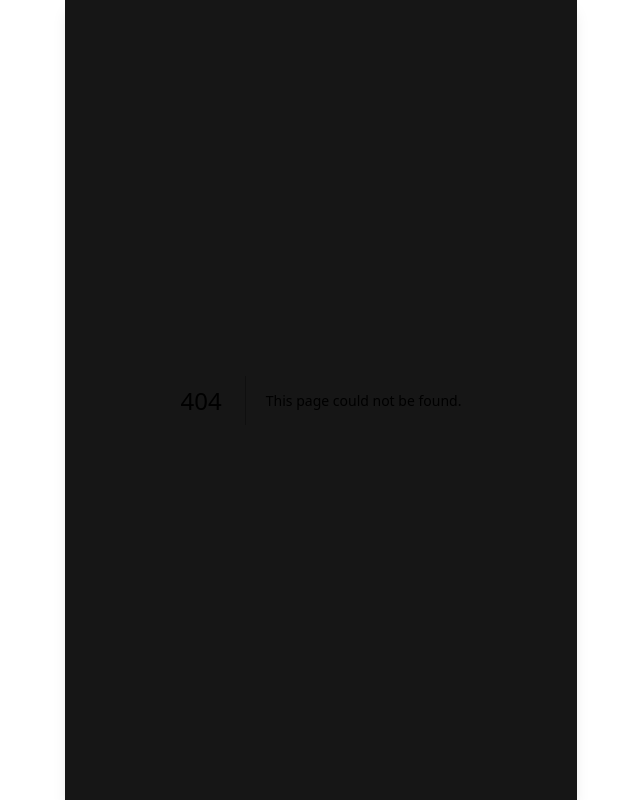
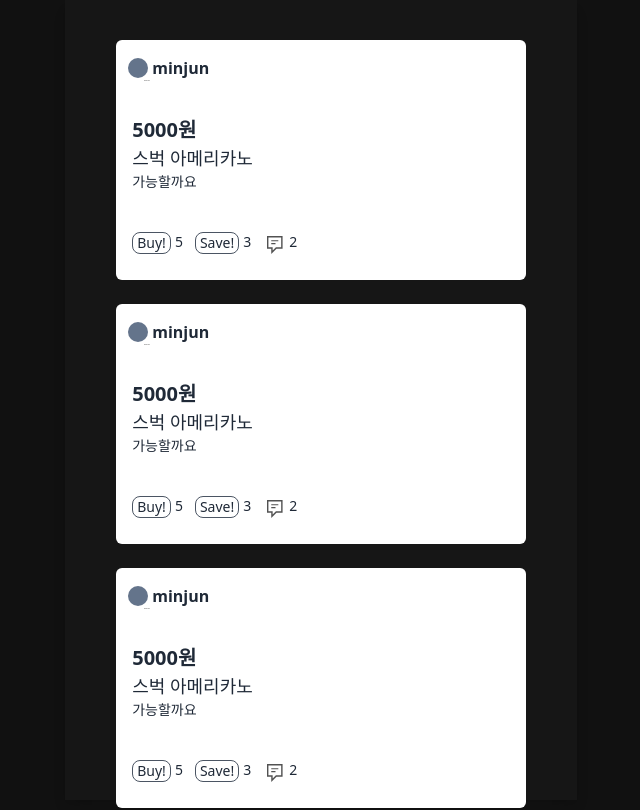
Before and after one commit to sockki/scrooge, a Next.js app: page /profile/mycomment in a window 1280 px wide. Before the commit this address had no page. Shown: the top 810 px of the page, without its empty margins (319-959 px from the left). Built offline with nearby package versions, Linux system fonts and the light colour scheme.

Commit message:
프론트 완성

```diff
--- a/components/layout.tsx
+++ b/components/layout.tsx
@@ -1,4 +1,5 @@
 import Head from "next/head";
+import Link from "next/link";
 
 interface LayoutProps {
   seotitle: string;
@@ -14,7 +15,7 @@ export default function Layout({ seotitle, children }: LayoutProps) {
       <div className="bg-[#161616] w-full max-w-lg z-50 px-10 py-3 fixed text-white border-b-0 top-0 flex justify-between">
         <span className="text-lg font-serif">scrooge</span>
         <div className="flex justify-center items-center space-x-2">
-          <div className="w-7 h-7 bg-white rounded-full hover:bg-gray-200 shadow-md flex justify-center items-center">
+          <Link href={`/post/upload`} className="w-7 h-7 bg-white rounded-full hover:bg-gray-200 shadow-md flex justify-center items-center">
             <svg
               xmlns="http://www.w3.org/2000/svg"
               fill="#e0d911"
@@ -35,11 +36,11 @@ export default function Layout({ seotitle, children }: LayoutProps) {
                 <path d="M21,14.571C21,16.465,18.538,18,15.5,18S10,16.465,10,14.571s2.462-3.428,5.5-3.428S21,12.678,21,14.571Zm-5.5,5.286c-3.038,0-5.5-1.535-5.5-3.428v2.142C10,20.465,12.462,22,15.5,22S21,20.465,21,18.571V16.429C21,18.322,18.538,19.857,15.5,19.857Zm-7-11c3.038,0,5.5-1.535,5.5-3.428S11.538,2,8.5,2,3,3.535,3,5.429,5.462,8.857,8.5,8.857Zm-.125,4a5.58,5.58,0,0,1,2.181-2.389,8.44,8.44,0,0,1-2.056.25C5.462,10.714,3,9.179,3,7.286V9.428C3,11.3,5.4,12.811,8.375,12.853ZM8.5,22a8.83,8.83,0,0,0,1.079-.067,4.917,4.917,0,0,1-1.37-2.085C5.307,19.753,3,18.261,3,16.429v2.142C3,20.465,5.462,22,8.5,22ZM8,17.556V15.4c-2.8-.16-5-1.613-5-3.4v2.143C3,15.931,5.2,17.4,8,17.556Z" />
               </g>
             </svg>
-          </div>
-          <div className="flex justify-center items-center px-1 py-1 border-[1.5px] rounded-xl hover:bg-gray-800">
+          </Link>
+          <Link href={`/profile`} className="flex justify-center items-center px-1 py-1 border-[1.5px] rounded-xl hover:bg-gray-600">
             <div className="w-5 h-5 bg-slate-300 rounded-full" />
             <div className="ml-1">me</div>
-          </div>
+          </Link>
         </div>
       </div>
       <div className="pt-12">{children}</div>
--- a/pages/create-account.tsx
+++ b/pages/create-account.tsx
@@ -1,3 +1,4 @@
+import { NextPage } from "next";
 import { useRouter } from "next/router";
 import React, { useState } from "react";
 import { useForm } from "react-hook-form";
@@ -7,7 +8,7 @@ interface IForm {
   email: string;
 }
 
-export default () => {
+const CreateAccount:NextPage = () => {
 /*
   const {
     register,
@@ -95,3 +96,5 @@ export default () => {
     </div>
   );
 };
+
+export default CreateAccount;
--- a/pages/index.tsx
+++ b/pages/index.tsx
@@ -1,7 +1,8 @@
 import Layout from "@/components/layout";
+import { NextPage } from "next";
 import Link from "next/link";
 
-export default function Home() {
+const Home:NextPage = () => {
   return (
     <div>
       <Layout seotitle="title">
@@ -18,7 +19,7 @@ export default function Home() {
                     <div className="w-5 h-5 rounded-full bg-slate-500" />
                     <div className="text-gray-800 font-bold">minjun</div>
                   </div>
-                  <div className="text-black text-[1px] ml-2">05/22 13:15</div>
+                  <div className="text-black text-[1px] ml-4">05/22 13:15</div>
                 </div>
                 <div className="mt-16 flex flex-col">
                   <span className="text-gray-800 text-xl font-semibold">
@@ -68,3 +69,6 @@ export default function Home() {
     </div>
   );
 }
+
+
+export default Home;
--- a/pages/log-in.tsx
+++ b/pages/log-in.tsx
@@ -1,3 +1,4 @@
+import { NextPage } from "next";
 import { useRouter } from "next/router";
 import React, { useState } from "react";
 import { useForm } from "react-hook-form";
@@ -6,7 +7,7 @@ interface IForm {
   email: string;
 }
 
-export default () => {
+const Login:NextPage = () => {
     /*
   const {
     register,
@@ -75,3 +76,6 @@ export default () => {
     </div>
   );
 };
+
+
+export default Login;
--- a/pages/post/[id].tsx
+++ b/pages/post/[id].tsx
@@ -1,6 +1,7 @@
 import Layout from "@/components/layout";
+import { NextPage } from "next";
 
-export default function post() {
+const Post:NextPage = () => {
   return (
     <Layout seotitle="post">
       <div className="flex flex-col justify-center items-center py-10">
@@ -73,7 +74,7 @@ export default function post() {
                   <div className="flex justify-center items-center">
                     <span className="text-black text-[1.5px]">05/22 14:00</span>
                   </div>
-                  <div className="flex justify-center items-center hover:bg-red-200 rounded-xl">
+                  <div className="flex justify-center items-center hover:bg-yellow-200 rounded-xl">
                     <span>
                       <svg
                         xmlns="http://www.w3.org/2000/svg"
@@ -110,3 +111,5 @@ export default function post() {
     </Layout>
   );
 }
+
+export default Post;
--- a/pages/post/upload.tsx
+++ b/pages/post/upload.tsx
@@ -1,4 +1,6 @@
-export default function upload() {
+import { NextPage } from "next";
+
+const Upload:NextPage = () => {
   return (
     <div className="pt-1 ">
       <div className="relative flex justify-center items-center ">
@@ -41,3 +43,5 @@ export default function upload() {
     </div>
   );
 }
+
+export default Upload;
--- a/pages/profile/index.tsx
+++ b/pages/profile/index.tsx
@@ -1,3 +1,35 @@
-export default function profile() {
-  return <div></div>;
+import { NextPage } from "next";
+import Link from "next/link";
+
+const Profile:NextPage = () => {
+  return (
+    <div className="pt-1 ">
+      <div className="relative flex justify-center items-center ">
+        <span className="absolute left-2">뒤로</span>
+        <div className="text-xl mt-2">내 정보</div>
+      </div>
+      <div className="flex flex-col pt-10">
+        <div className="ml-5">
+          <div className="flex items-center">
+            <div className="w-16 h-16 rounded-full bg-slate-500 ml-1" />
+            <div className="flex justify-center items-center rounded-lg border-[1.5px] px-1 ml-5">
+              <span>내 정보 수정</span>
+            </div>
+          </div>
+          <div className="text-2xl font-semibold">minjun</div>
+        </div>
+        <div className="flex flex-col mt-10 ml-7">
+          <span className="text-lg">scrooge 로 아낀 돈:</span>
+          <span className="text-2xl ml-2 my-2 text-yellow-400">20000원</span>
+          <span className="text-sm">설마 몰래 쓰신 건 아니죠..?</span>
+        </div>
+        <div className="mt-16 flex items-center justify-center space-x-4">
+          <Link href={`/profile/mypost`} className="border-[1.5px] border-[#161616] hover:border-slate-100 rounded-md p-1">내가 올린 게시물</Link>
+          <Link href={`/profile/mycomment`} className="border-[1.5px] border-[#161616] hover:border-slate-100 rounded-md p-1">내가 댓글 단 게시물</Link>
+        </div>
+      </div>
+    </div>
+  );
 }
+
+export default Profile;
--- /dev/null
+++ b/pages/profile/mycomment.tsx
@@ -0,0 +1,71 @@
+import Layout from "@/components/layout";
+import { NextPage } from "next";
+import Link from "next/link";
+
+const myComment: NextPage = () => {
+  return (
+    <div>
+      <div className="flex flex-col space-y-6 justify-center items-center py-10">
+        {[1, 1, 1, 1, 1, 1, 1, 1, 1, 1].map((_, i) => (
+          <Link
+            key={i}
+            className="w-4/5 h-60 rounded-md bg-white flex flex-col"
+            href={`post/${i}`}
+          >
+            <div className="pl-4 py-3 relative">
+              <div className="absolute left-3 top-4 flex flex-col ">
+                <div className="flex justify-center items-center space-x-1">
+                  <div className="w-5 h-5 rounded-full bg-slate-500" />
+                  <div className="text-gray-800 font-bold">minjun</div>
+                </div>
+                <div className="text-black text-[1px] ml-4">05/22 13:15</div>
+              </div>
+              <div className="mt-16 flex flex-col">
+                <span className="text-gray-800 text-xl font-semibold">
+                  5000원
+                </span>
+                <span className="text-gray-800 text-lg">스벅 아메리카노</span>
+                <span className="text-gray-800 text-sm">가능할까요</span>
+              </div>
+              <div className="flex space-x-3 mt-10">
+                <div className="flex">
+                  <div className="text-gray-800 px-1 text-sm rounded-lg border-[1.5px] border-gray-600 hover:shadow-md">
+                    Buy!
+                  </div>
+                  <span className="text-gray-800 text-sm ml-1">5</span>
+                </div>
+                <div className="flex">
+                  <div className="text-gray-800 px-1 text-sm rounded-lg border-[1.5px] border-gray-600 hover:shadow-md">
+                    Save!
+                  </div>
+                  <span className="text-gray-800 text-sm ml-1">3</span>
+                </div>
+
+                <div className="flex space-x-1">
+                  <span className="mt-1 ml-1">
+                    <svg
+                      xmlns="http://www.w3.org/2000/svg"
+                      fill="#525252"
+                      width="18px"
+                      height="18px"
+                      viewBox="0 0 1920 1920"
+                    >
+                      <path
+                        d="M1662.178 0v1359.964h-648.703l-560.154 560.154v-560.154H0V0h1662.178ZM1511.07 151.107H151.107v1057.75h453.321v346.488l346.489-346.488h560.154V151.107ZM906.794 755.55v117.53H453.32V755.55h453.473Zm302.063-302.365v117.529H453.32V453.185h755.536Z"
+                        fill-rule="evenodd"
+                      />
+                    </svg>
+                  </span>
+                  <span className="text-gray-800 text-sm">2</span>
+                </div>
+              </div>
+            </div>
+            <div></div>
+          </Link>
+        ))}
+      </div>
+    </div>
+  );
+};
+
+export default myComment;
--- /dev/null
+++ b/pages/profile/mypost.tsx
@@ -0,0 +1,71 @@
+import Layout from "@/components/layout";
+import { NextPage } from "next";
+import Link from "next/link";
+
+const myPost: NextPage = () => {
+  return (
+    <div>
+      <div className="flex flex-col space-y-6 justify-center items-center py-10">
+        {[1, 1, 1, 1, 1, 1, 1, 1, 1, 1].map((_, i) => (
+          <Link
+            key={i}
+            className="w-4/5 h-60 rounded-md bg-white flex flex-col"
+            href={`post/${i}`}
+          >
+            <div className="pl-4 py-3 relative">
+              <div className="absolute left-3 top-4 flex flex-col ">
+                <div className="flex justify-center items-center space-x-1">
+                  <div className="w-5 h-5 rounded-full bg-slate-500" />
+                  <div className="text-gray-800 font-bold">minjun</div>
+                </div>
+                <div className="text-black text-[1px] ml-4">05/22 13:15</div>
+              </div>
+              <div className="mt-16 flex flex-col">
+                <span className="text-gray-800 text-xl font-semibold">
+                  5000원
+                </span>
+                <span className="text-gray-800 text-lg">스벅 아메리카노</span>
+                <span className="text-gray-800 text-sm">가능할까요</span>
+              </div>
+              <div className="flex space-x-3 mt-10">
+                <div className="flex">
+                  <div className="text-gray-800 px-1 text-sm rounded-lg border-[1.5px] border-gray-600 hover:shadow-md">
+                    Buy!
+                  </div>
+                  <span className="text-gray-800 text-sm ml-1">5</span>
+                </div>
+                <div className="flex">
+                  <div className="text-gray-800 px-1 text-sm rounded-lg border-[1.5px] border-gray-600 hover:shadow-md">
+                    Save!
+                  </div>
+                  <span className="text-gray-800 text-sm ml-1">3</span>
+                </div>
+
+                <div className="flex space-x-1">
+                  <span className="mt-1 ml-1">
+                    <svg
+                      xmlns="http://www.w3.org/2000/svg"
+                      fill="#525252"
+                      width="18px"
+                      height="18px"
+                      viewBox="0 0 1920 1920"
+                    >
+                      <path
+                        d="M1662.178 0v1359.964h-648.703l-560.154 560.154v-560.154H0V0h1662.178ZM1511.07 151.107H151.107v1057.75h453.321v346.488l346.489-346.488h560.154V151.107ZM906.794 755.55v117.53H453.32V755.55h453.473Zm302.063-302.365v117.529H453.32V453.185h755.536Z"
+                        fill-rule="evenodd"
+                      />
+                    </svg>
+                  </span>
+                  <span className="text-gray-800 text-sm">2</span>
+                </div>
+              </div>
+            </div>
+            <div></div>
+          </Link>
+        ))}
+      </div>
+    </div>
+  );
+};
+
+export default myPost;
```
